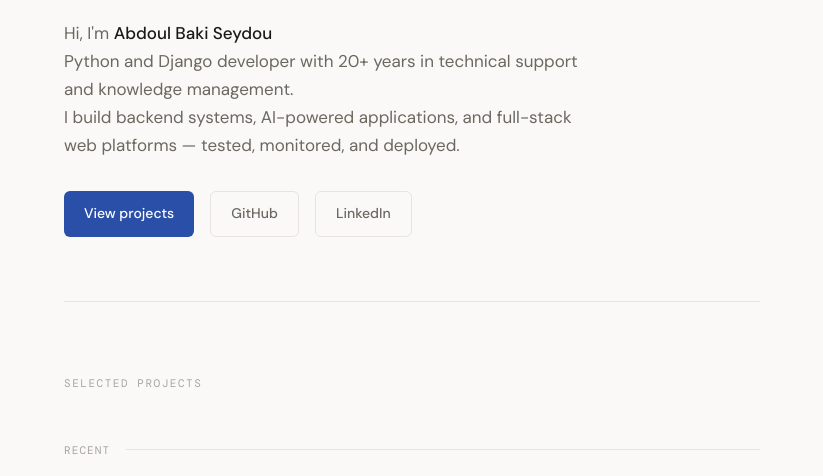
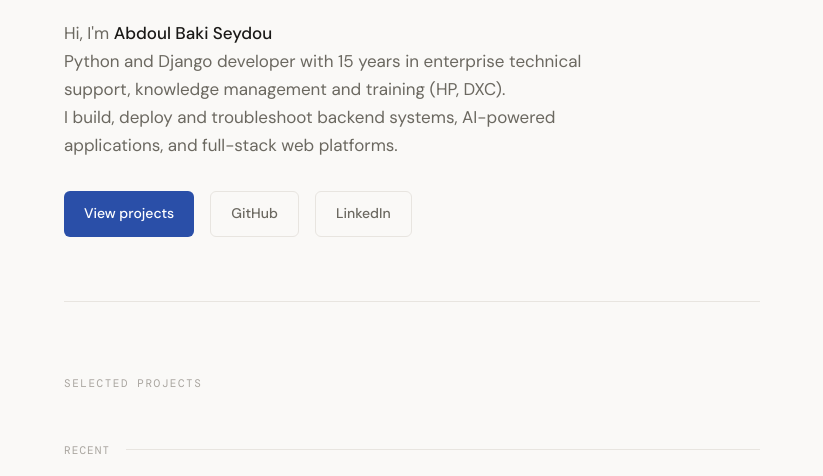
Before and after one commit to Afudu/afudu.github.io, a plain HTML site: page index.html in a window 1280 px wide. Shown: the part 299-775 px from the top of the page, without its empty margins (228-1051 px from the left). Drawn offline with nearby package versions, Linux system fonts and the light colour scheme.

Commit message:
updated layout and summary

```diff
--- a/index.html
+++ b/index.html
@@ -425,9 +425,8 @@
     <h1>Building things that<br><em>work in production</em></h1>
     <p class="hero-sub">
       Hi, I'm <strong>Abdoul Baki Seydou</strong><br>
-      Python and Django developer with 20+ years in technical support and knowledge management.<br>
-      I build backend systems, AI-powered applications, and full-stack web platforms —
-      tested, monitored, and deployed.
+      Python and Django developer with 15 years in enterprise technical support, knowledge management and training (HP, DXC).<br>
+      I build, deploy and troubleshoot backend systems, AI-powered applications, and full-stack web platforms.
     </p>
     <div class="hero-links">
       <a href="#projects" class="btn btn-primary">View projects</a>
@@ -730,6 +729,10 @@
         production deployment. <br>I'm currently extending my work into multi-agent
         architectures with LangGraph and FastAPI.<br>
       </p>
+      <p>
+        I'm also involved in open-source projects supporting under-resourced languages,
+        particularly Songhay — a language spoken across West Africa with limited digital presence.
+      </p>
     </div>
     <br>
     <div class="skills-row">
```
